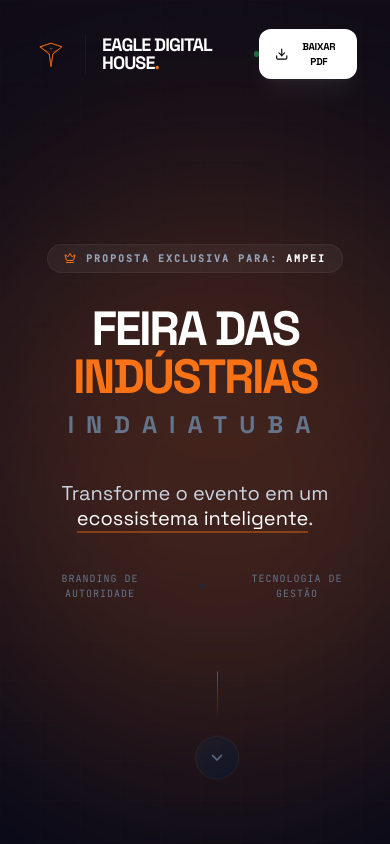
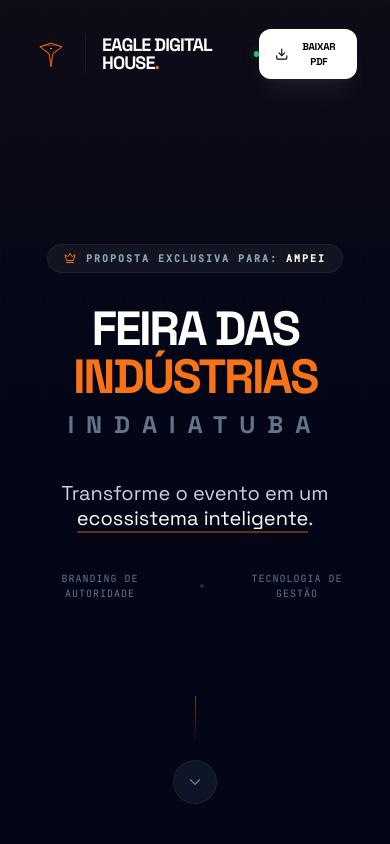
Before and after one commit to lucasrezendera/Proposta-Comercial, a Next.js app: page / in a window 390 px wide. Shown: the top 844 px of the page. Built offline with nearby package versions, Linux system fonts and the light colour scheme.

Commit message:
Otimizações de performance para mobile e iOS - remover animações pesadas, blur e backdrop-filter

```diff
--- a/app/globals.css
+++ b/app/globals.css
@@ -1,11 +1,53 @@
 @tailwind base;
 @tailwind components;
 @tailwind utilities;
+
+/* Otimizações de performance */
+* {
+  -webkit-tap-highlight-color: transparent;
+}
 
 body {
   background-color: #020617;
   color: #f1f5f9;
   overflow-x: hidden;
+  -webkit-font-smoothing: antialiased;
+  -moz-osx-font-smoothing: grayscale;
+  /* Melhorar performance de scroll em iOS */
+  -webkit-overflow-scrolling: touch;
+}
+
+/* Desabilitar animações pesadas em mobile */
+@media (max-width: 768px) {
+  * {
+    animation-duration: 0.01ms !important;
+    animation-iteration-count: 1 !important;
+    transition-duration: 0.01ms !important;
+  }
+
+  .animate-pulse-slow,
+  .animate-float,
+  .animate-bounce {
+    animation: none !important;
+  }
+
+  /* Remover blur pesado em mobile */
+  [class*="blur-["] {
+    filter: none !important;
+  }
+
+  /* Simplificar backdrop-filter em mobile */
+  .glass,
+  .glass-card {
+    backdrop-filter: none !important;
+    -webkit-backdrop-filter: none !important;
+    background: rgba(15, 23, 42, 0.95) !important;
+  }
+
+  /* Otimizar transformações */
+  * {
+    will-change: auto !important;
+  }
 }
 
 .bg-grid-pattern {
--- a/app/layout.tsx
+++ b/app/layout.tsx
@@ -35,6 +35,8 @@
   return (
     <html lang="pt-BR" className={`${inter.variable} ${spaceGrotesk.variable} ${jetbrainsMono.variable}`}>
       <head>
+        <meta name="viewport" content="width=device-width, initial-scale=1.0, maximum-scale=5.0, user-scalable=yes" />
+        <meta name="format-detection" content="telephone=no" />
         <script src="https://cdnjs.cloudflare.com/ajax/libs/html2pdf.js/0.10.1/html2pdf.bundle.min.js" async></script>
       </head>
       <body className="font-sans">{children}</body>
--- a/components/Layout/Header.tsx
+++ b/components/Layout/Header.tsx
@@ -62,7 +62,7 @@
   return (
     <header className="fixed w-full z-50 transition-all duration-500 no-print top-0 pt-4 md:pt-6">
       <div className={`container mx-auto max-w-6xl px-4 md:px-6 transition-all duration-500 ${isScrolled ? 'max-w-5xl' : 'max-w-6xl'}`}>
-        <div className={`flex justify-between items-center transition-all duration-500 rounded-2xl px-4 py-3 md:px-8 md:py-4 ${isScrolled ? 'glass border border-white/10 shadow-2xl scale-95' : 'bg-transparent border border-transparent'}`}>
+        <div className={`flex justify-between items-center transition-all duration-500 rounded-2xl px-4 py-3 md:px-8 md:py-4 ${isScrolled ? 'glass border border-white/10 shadow-2xl scale-95 md:backdrop-blur-xl' : 'bg-transparent border border-transparent'}`}>
 
           {/* Logo Section */}
           <div className="flex items-center gap-4">
--- a/components/Sections/Diagnosis.tsx
+++ b/components/Sections/Diagnosis.tsx
@@ -50,8 +50,8 @@
           <div className="relative mt-8 md:mt-0">
             <div className="absolute inset-0 bg-primary/20 blur-[100px] rounded-full pointer-events-none"></div>
 
-            <div className="relative glass p-8 rounded-[2rem] border border-white/5 flex flex-col items-center text-center gap-6 shadow-3xl">
-              <div className="w-20 h-20 glass-card rounded-2xl flex items-center justify-center border-primary/40 mb-1">
+            <div className="relative glass p-8 rounded-[2rem] border border-white/5 flex flex-col items-center text-center gap-6 shadow-3xl md:backdrop-blur-md">
+              <div className="w-20 h-20 glass-card rounded-2xl flex items-center justify-center border-primary/40 mb-1 md:backdrop-blur-sm">
                 <TrendingDown className="w-10 h-10 text-primary" />
               </div>
 
--- a/components/Sections/Hero.tsx
+++ b/components/Sections/Hero.tsx
@@ -9,9 +9,9 @@
       <div className="absolute inset-0 bg-grid-pattern opacity-30 pointer-events-none" />
       <div className="absolute top-0 left-0 w-full h-full bg-gradient-to-b from-primary/5 via-transparent to-transparent pointer-events-none" />
 
-      {/* Orbes de Luz Dinâmicos */}
-      <div className="absolute top-1/4 -left-20 w-[600px] h-[600px] bg-primary/20 blur-[120px] rounded-full animate-pulse-slow pointer-events-none mix-blend-screen" />
-      <div className="absolute bottom-1/4 -right-20 w-[500px] h-[500px] bg-orange-600/10 blur-[100px] rounded-full animate-pulse-slow pointer-events-none delay-1000 mix-blend-screen" />
+      {/* Orbes de Luz Dinâmicos - Desabilitados em mobile */}
+      <div className="hidden md:block absolute top-1/4 -left-20 w-[600px] h-[600px] bg-primary/20 blur-[120px] rounded-full animate-pulse-slow pointer-events-none mix-blend-screen" />
+      <div className="hidden md:block absolute bottom-1/4 -right-20 w-[500px] h-[500px] bg-orange-600/10 blur-[100px] rounded-full animate-pulse-slow pointer-events-none delay-1000 mix-blend-screen" />
 
       <div className="container mx-auto max-w-6xl px-6 relative z-10 flex flex-col items-center py-20">
 
--- a/next.config.js
+++ b/next.config.js
@@ -4,6 +4,15 @@
   env: {
     GEMINI_API_KEY: process.env.GEMINI_API_KEY,
   },
+  // Otimizações para performance
+  swcMinify: true,
+  compiler: {
+    removeConsole: process.env.NODE_ENV === 'production',
+  },
+  // Otimizar imagens
+  images: {
+    formats: ['image/avif', 'image/webp'],
+  },
 }
 
 module.exports = nextConfig
```
